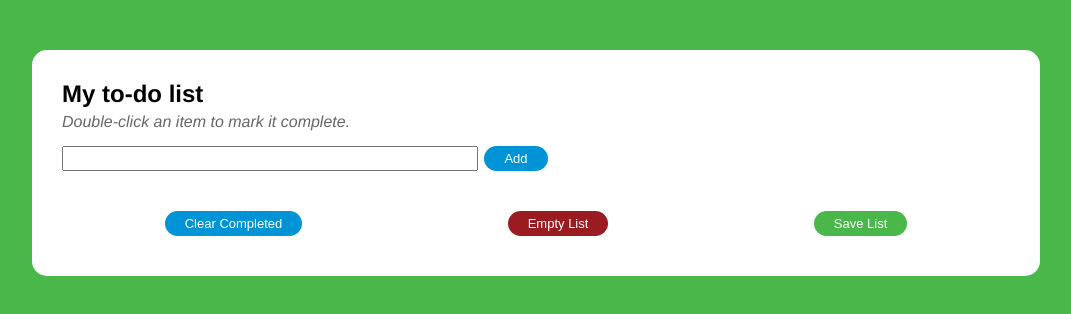
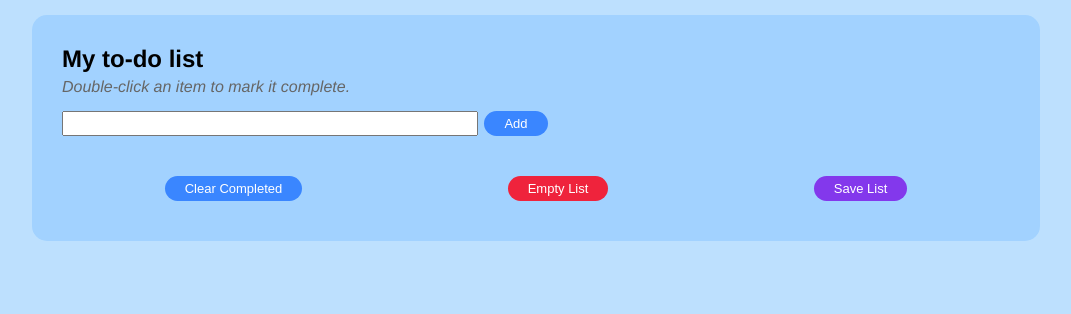
Before and after one commit to Ashish13s/to-do-list, a plain HTML site: page Frontend/index.html in a window 1280 px wide. Shown: the whole page, without its empty margins (104-1175 px from the left). Drawn offline with Linux system fonts and the light colour scheme.

Commit message:
Update style.css

```diff
--- a/Frontend/style.css
+++ b/Frontend/style.css
@@ -1,11 +1,11 @@
 body {
-    background-color: #49B749;
+    background-color: #bde0fe;
     font-family: "HelveticaNeue-Light", "Helvetica Neue Light", "Helvetica Neue", Helvetica, Arial, "Lucida Grande", sans-serif;
 }
 
 .todo-wrapper {
-    margin-top: 50px;
-    background-color: #fff;
+    margin-top: 15px;
+    background-color: #a2d2ff;
     border-radius: 15px;
     margin-left: auto;
     margin-right: auto;
@@ -30,28 +30,28 @@ body {
 .todo-wrapper ol li {
     margin: 5px 0;
     padding: 3px;
-    -webkit-user-select: none;
+    /* -webkit-user-select: none;
     -moz-user-select: none;
     -ms-user-select: none;
     user-select: none;
     -webkit-transition: all 0.5s ease-out;
-    transition: all 0.5s ease-out;
+    transition: all 0.5s ease-out; */
 }
 
 .todo-wrapper ol li:nth-child(even) {
-    background: #ddd;
+    background: #caf0f8;
 }
 
 .todo-wrapper .completed {
     text-decoration: line-through;
-    color: #666;
+    color: green;
 }
 
 .todo-wrapper .pretty-button {
     margin: 10px 2px;
     padding: 5px 20px;
     border-radius: 15px;
-    background-color: #0093D5;
+    background-color: #3a86ff;
     border: none;
     color: #fff;
     text-align: center;
@@ -80,15 +80,15 @@ body {
 }
 
 .todo-wrapper #clear-button {
-    background-color: #49B749;
+    background-color: #3a86ff;
 }
 
 .todo-wrapper #empty-button {
-    background-color: #9B1C20;
+    background-color: #ef233c;
 }
 
 .todo-wrapper #save-button {
-    background-color: #49B749;
+    background-color: #8338ec;
 }
 
 @media only screen and (min-width: 1400px) {
```
